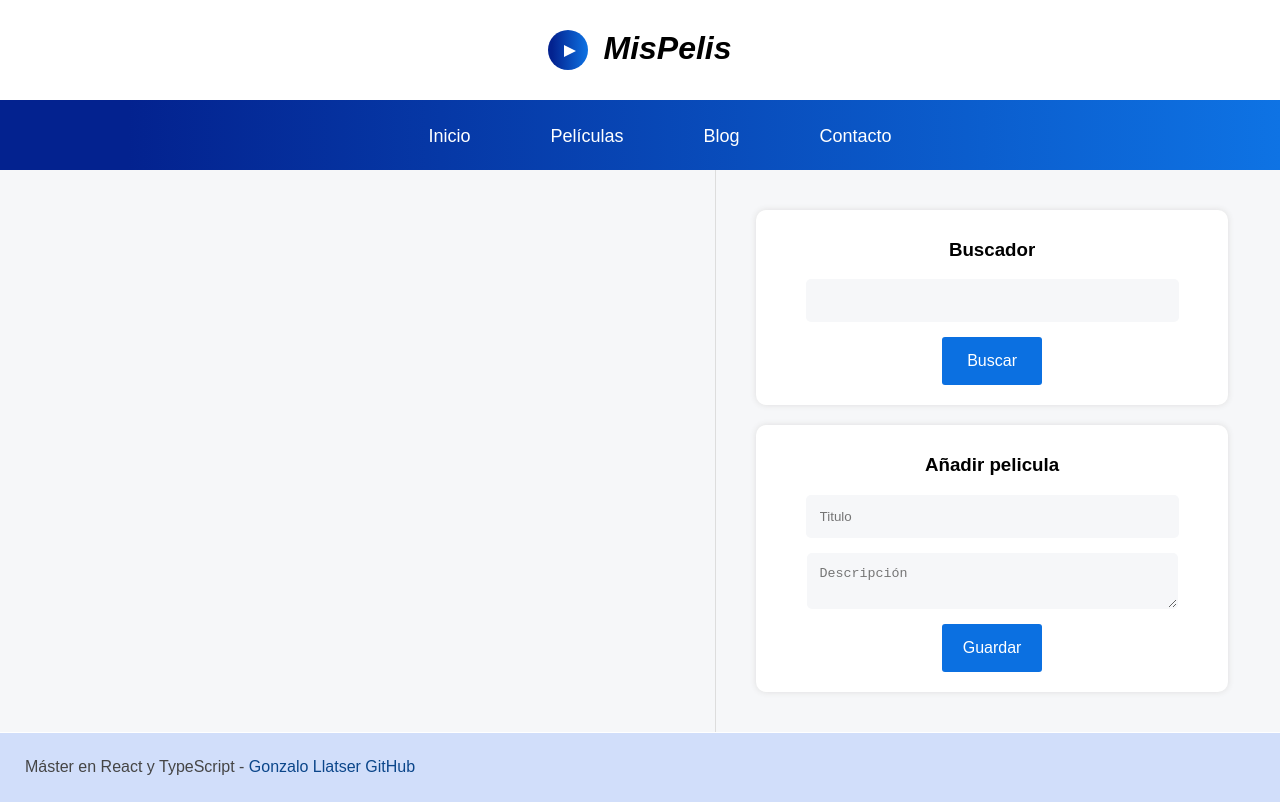
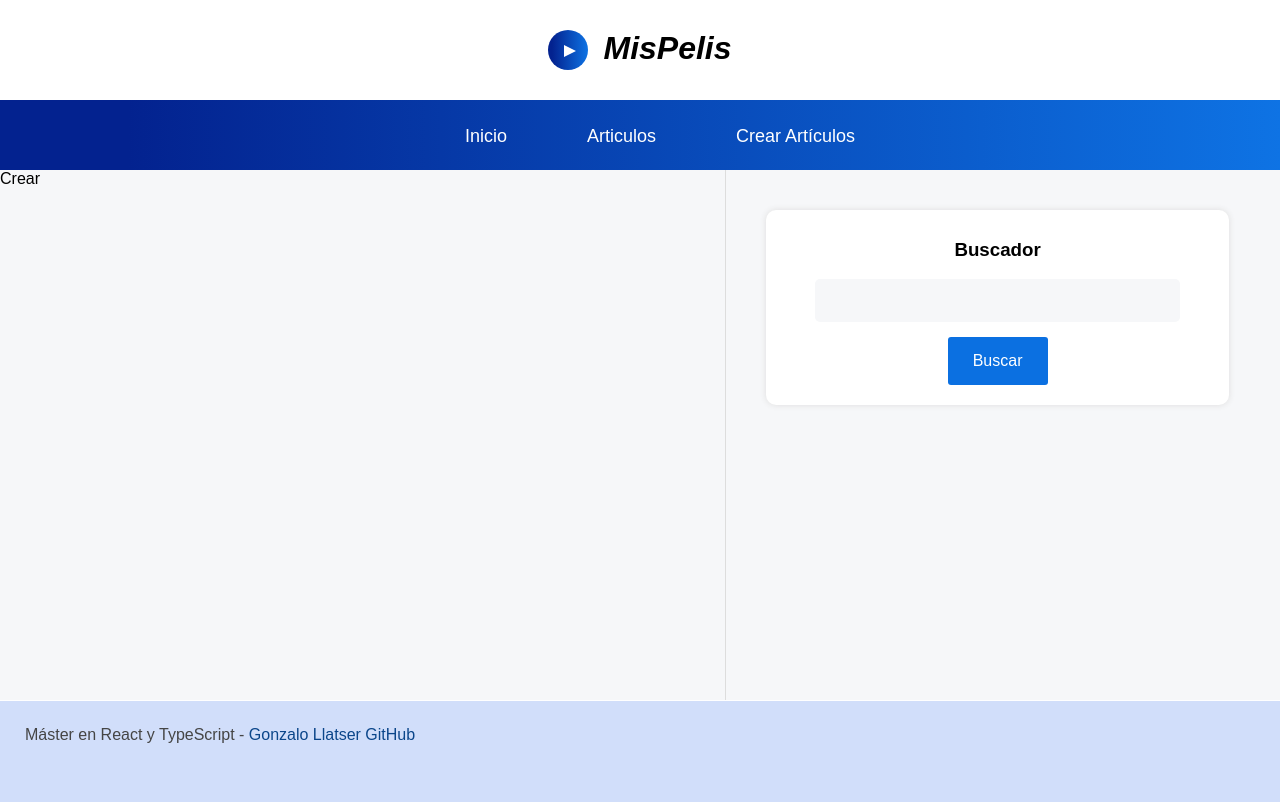
Before and after one commit to GonzaloLlatser/gl_0923_Blog_MERN_Stack, a React (Vite) app in the folder Blog-Mern-Completo/: page /crear-articulos in a window 1280 px wide. Built offline with nearby package versions, Linux system fonts and the light colour scheme; the HTML template or start-up script is replaced by a standard one.

Commit message:
feat: Asigna funcionalidad a la barra de navegacion entre las diferentes rutas.

```diff
--- a/Blog-Mern-Completo/src/components/layout/Nav.jsx
+++ b/Blog-Mern-Completo/src/components/layout/Nav.jsx
@@ -1,14 +1,14 @@
 import React from 'react'
+import { NavLink } from "react-router-dom"
 
 export const Nav = () => {
   return (
     // Barra de navegacion
     <nav className="nav">
       <ul>
-        <li><a href="">Inicio</a></li>
-        <li><a href="">Películas</a></li>
-        <li><a href="">Blog</a></li>
-        <li><a href="">Contacto</a></li>
+        <li><NavLink to="/inicio">Inicio</NavLink></li>
+        <li><NavLink to="/articulos">Articulos</NavLink></li>
+        <li><NavLink to="/crear-articulos">Crear Artículos</NavLink></li>
       </ul>
     </nav>
   )
--- a/Blog-Mern-Completo/src/components/layout/Sidebar.jsx
+++ b/Blog-Mern-Completo/src/components/layout/Sidebar.jsx
@@ -12,14 +12,14 @@
         </form>
       </div>
 
-      <div className="add">
+      {/* <div className="add">
         <h3 className="title">Añadir pelicula</h3>
         <form>
           <input type="text" placeholder="Titulo" />
           <textarea placeholder="Descripción"></textarea>
           <input type="submit" value="Guardar"/>
         </form>
-      </div>
+      </div> */}
     </aside>
   )
 }
--- a/Blog-Mern-Completo/src/index.css
+++ b/Blog-Mern-Completo/src/index.css
@@ -149,6 +149,7 @@
   background: #f6f7f9;
   border-left: 1px solid #ddd;
   padding: 20px;
+  min-height: 490px;
 }
 
 .lateral > div{
--- a/Blog-Mern-Completo/src/routing/Rutas.jsx
+++ b/Blog-Mern-Completo/src/routing/Rutas.jsx
@@ -6,6 +6,7 @@
 import { Nav } from "../components/layout/Nav";
 import { Sidebar } from "../components/layout/Sidebar";
 import { Footer } from "../components/layout/Footer";
+import {Crear} from "../components/pages/Crear";
 
 export const Rutas = () => {
   return (
@@ -20,6 +21,7 @@
           <Route path="/" element={<Inicio />} />
           <Route path="/inicio" element={<Inicio />} />
           <Route path="/articulos" element={<Articulos />} />
+          <Route path="/crear-articulos" element={<Crear />} />
         </Routes>
       </section>
 
```
